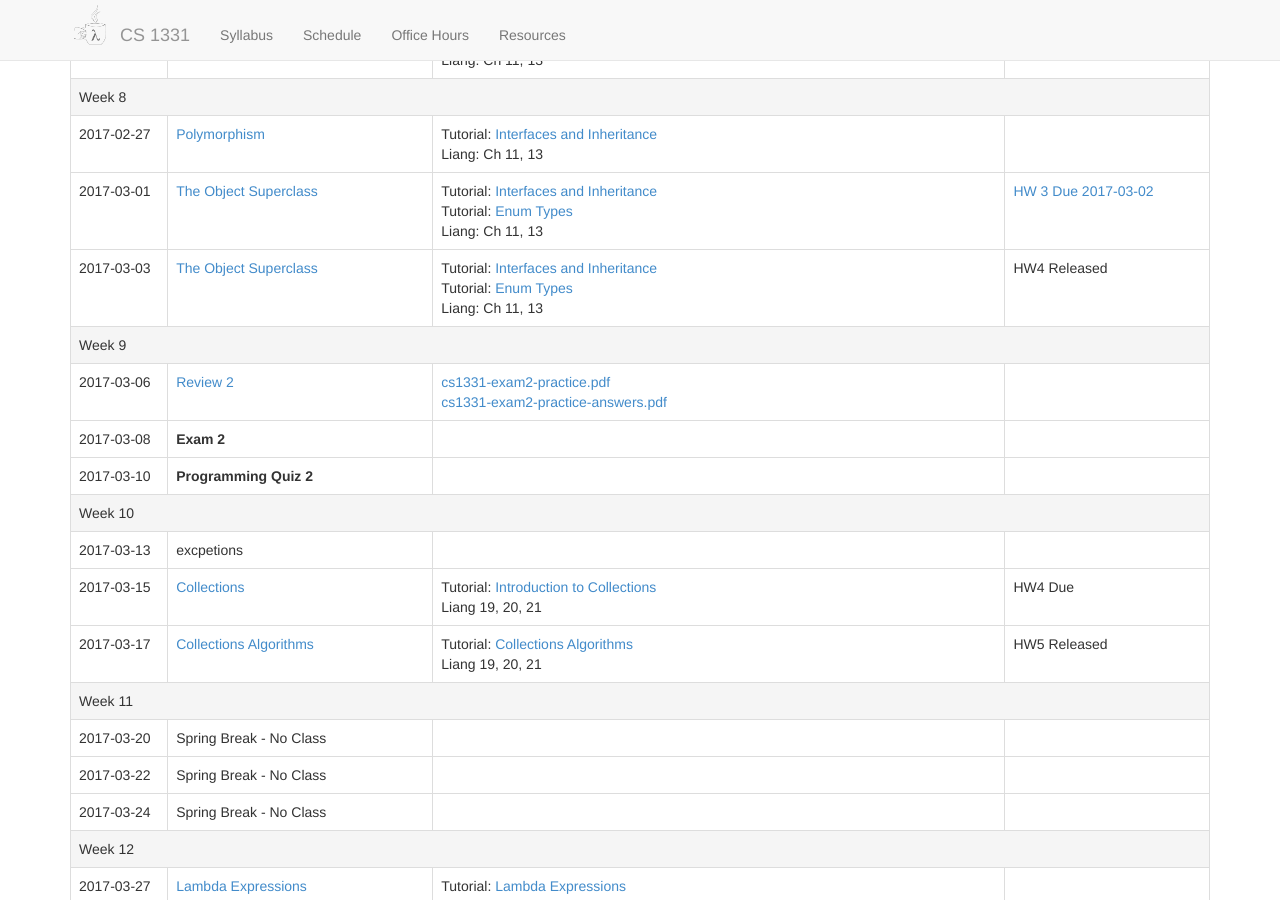
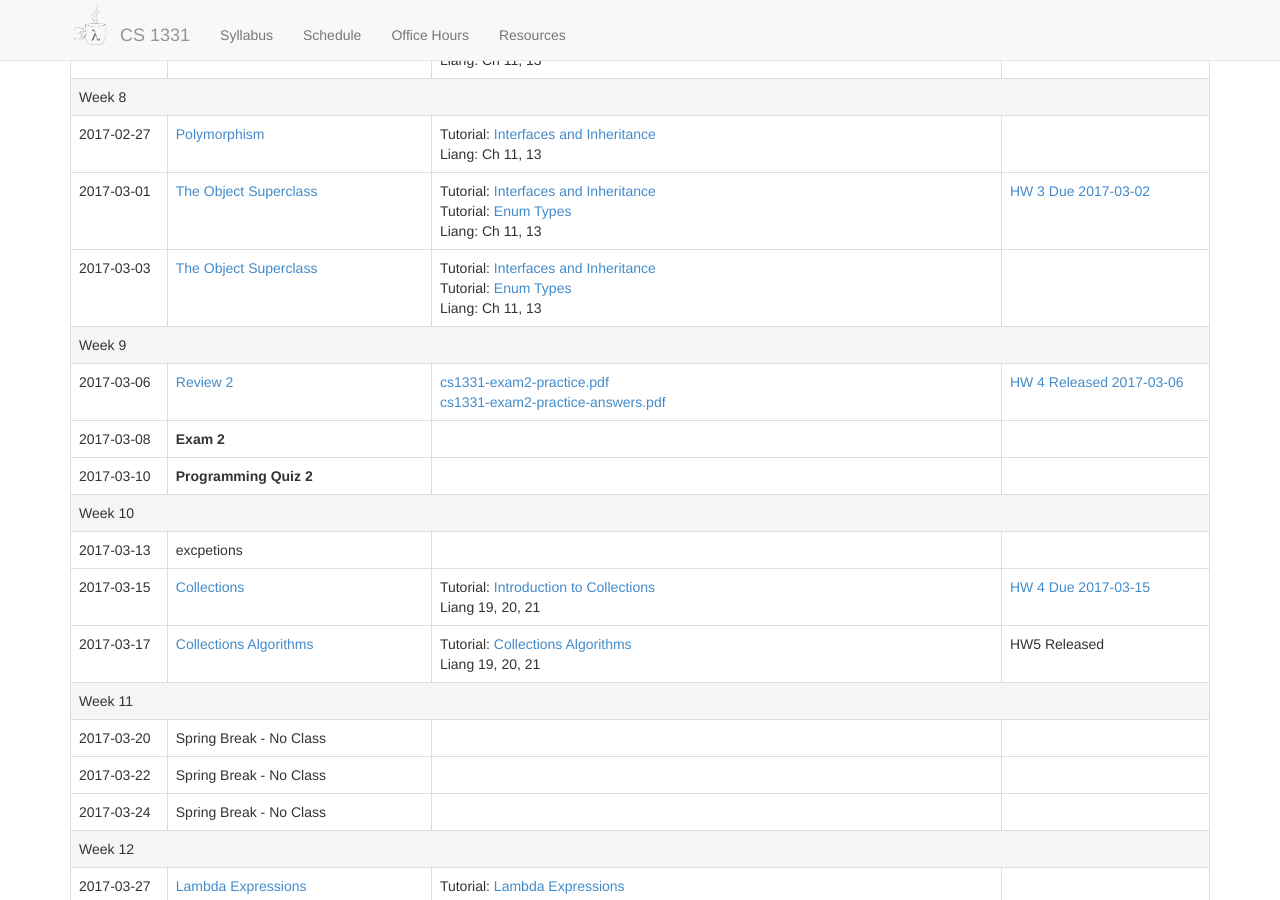
Before and after one commit to cs1331/cs1331.github.io.old, a Jekyll site: the page built from spring2017.html, in a window 1280 px wide and 900 px high, scrolled down 2068 px. Built offline with Jekyll 4.4.1, drawn with Linux system fonts in a browser that asks for light colours; nearby versions of some CDN libraries.

Commit message:
Add HW4 links

```diff
--- a/spring2017.html
+++ b/spring2017.html
@@ -495,7 +495,7 @@ title: CS 1331 - Spring 2017
       </td>
       <td>
 
-        HW4 Released
+
       </td>
     </tr>
 
@@ -516,7 +516,7 @@ title: CS 1331 - Spring 2017
       </td>
       <td>
 
-
+        <a href="spring2017/hw4/hw4-olympics.html">HW 4 Released 2017-03-06</a>
       </td>
     </tr>
 
@@ -582,7 +582,7 @@ title: CS 1331 - Spring 2017
       </td>
       <td>
 
-        HW4 Due
+        <a href="spring2017/hw4/hw4-olympics.html">HW 4 Due 2017-03-15</a>
       </td>
     </tr>
 
```
Also changed, not shown: 1 other file.
